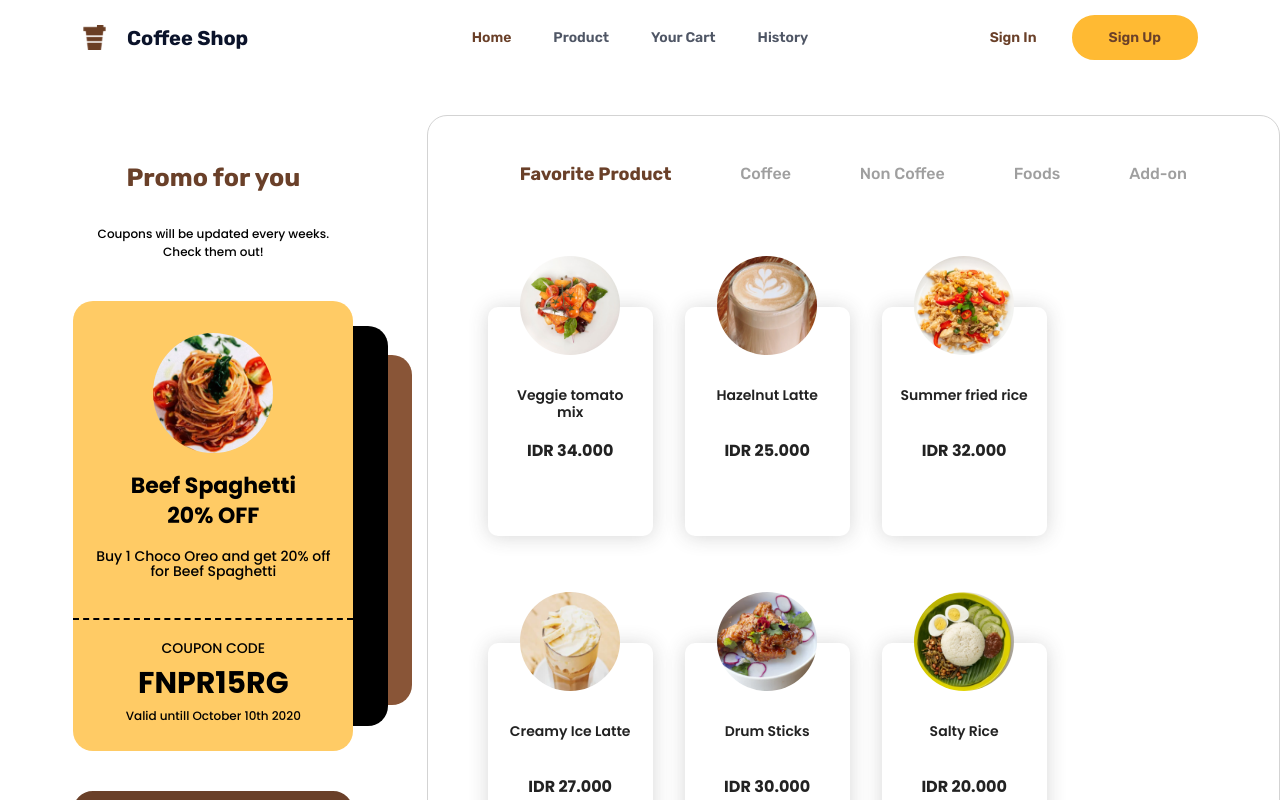
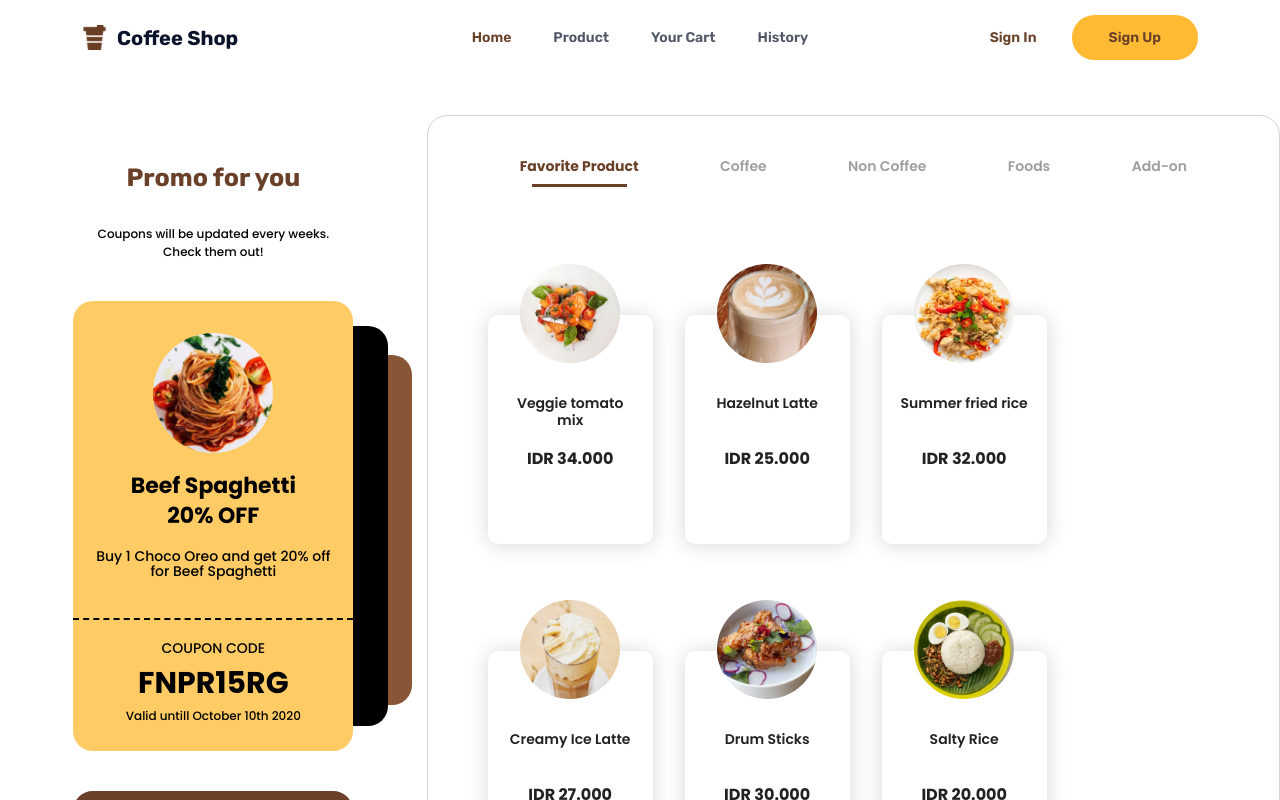
Before and after one commit to sangkanfaiq/coffee-shop, a Next.js app: page /product in a window 1280 px wide. Shown: the top 800 px of the page. Built offline with nearby package versions, Linux system fonts and the light colour scheme.

Commit message:
feat: fix position

```diff
--- a/src/components/navbar/Navbar.module.scss
+++ b/src/components/navbar/Navbar.module.scss
@@ -19,7 +19,7 @@
         height: 25px;
       }
       h1 {
-        margin: auto 1em;
+        margin: auto 0.5em;
         font-size: 20px;
         font-weight: 700;
         color: #0b132a;
--- a/src/layouts/product/components/ProductDetails/PDetails.module.scss
+++ b/src/layouts/product/components/ProductDetails/PDetails.module.scss
@@ -1,5 +1,5 @@
 .productDetails {
-  margin-top: 3em;
+  margin-top: 4em;
 
   .detailsMenu {
     padding: 0 3em;
--- a/src/layouts/product/components/ProductMenu/PMenu.module.scss
+++ b/src/layouts/product/components/ProductMenu/PMenu.module.scss
@@ -1,5 +1,5 @@
 .productMenu {
-  margin-top: 3em;
+  margin-top: 2.5em;
 
   .menuDetails {
     display: flex;
@@ -7,9 +7,9 @@
     padding: 0 5em;
 
     .menuItem {
-      font-family: "Rubik";
-      font-weight: 500;
-      font-size: 16px;
+      font-family: "Poppins";
+      font-weight: 600;
+      font-size: 14px;
       line-height: 20px;
       color: #9f9f9f;
       cursor: pointer;
@@ -23,16 +23,24 @@
           width: 80%;
           margin: auto;
           padding-top: 8px;
-          border-bottom: 4px solid #6a4029;
-          margin-bottom: -12px;
+          border-bottom: 3px solid #6a4029;
+          margin-bottom: -11px;
         }
       }
     }
     .menuItem.active {
-      font-family: "Rubik";
       font-weight: 700;
-      font-size: 18px;
       color: #6a4029;
+
+      &::after {
+        content: "";
+        display: block;
+        width: 80%;
+        margin: auto;
+        padding-top: 8px;
+        border-bottom: 3px solid #6a4029;
+        margin-bottom: -11px;
+      }
     }
   }
 }
```
